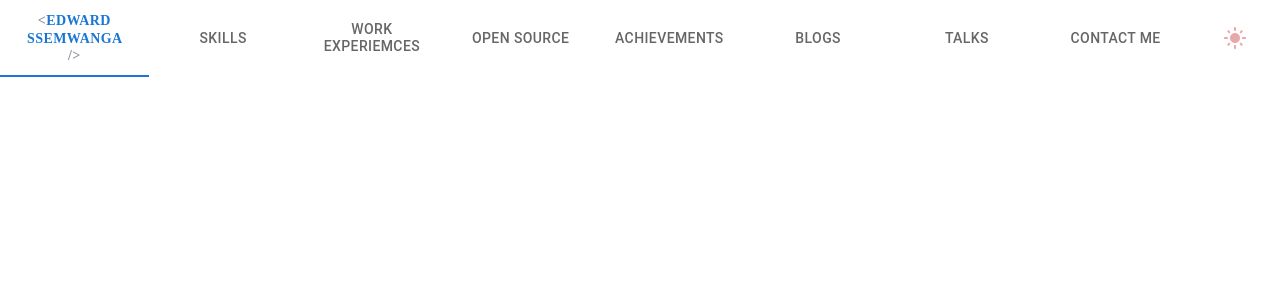
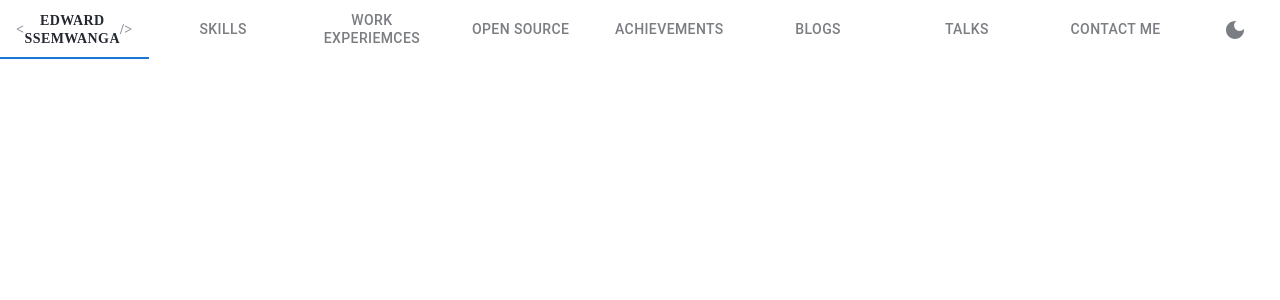
Before and after one commit to eddiesmag/personal_portfolio, a React (Create React App) app: page / in a window 1280 px wide. Shown: the top 300 px of the page. Built offline with nearby package versions, Linux system fonts and the light colour scheme; what react-easy-emoji would draw is missing.

Commit message:
refactor:refactor navigation

```diff
--- a/src/App.js
+++ b/src/App.js
@@ -1,5 +1,5 @@
-import './App.css';
 import Main from './containers/Main';
+// import './App.css';
 
 function App() {
   return (
--- /dev/null
+++ b/src/_globalColor.scss
@@ -0,0 +1,30 @@
+// dark background colors
+$darkBackground: rgb(35, 39, 47);
+$lightBackground: #FFF;
+
+// text opacity
+$text-opacity: 1;
+
+// text colors light theme
+$text-opacity: 1;
+$titleColor: rgb(35, 39, 47, $text-opacity);
+$textColor: rgb(35, 39, 47, $text-opacity);
+$subTitle: rgb(120, 131, 155, $text-opacity);
+$cardSubtitle: rgb(105, 120,155, $text-opacity);
+
+// text colors dark theme
+$textColorDark: #FFFFFF;
+
+// theme icon colors
+
+// button colors
+
+// light background colors
+
+// dark background colors
+
+// light theme box shadows
+
+// dark theme box colors
+
+// social media icons
--- a/src/components/ToggleSwitch/ToggleSwitch.js
+++ b/src/components/ToggleSwitch/ToggleSwitch.js
@@ -10,7 +10,7 @@ const ToggleSwitch = () => {
   const [themeMode, setThemeMode] = useState(isDark);
   return (
     <Tab
-      icon={themeMode ? <DarkMode /> : <LightMode />}
+      icon={themeMode ? <LightMode /> : <DarkMode />}
       aria-label="icon"
       disableRipple={true}
       focusRipple={false}
--- a/src/components/header/Header.js
+++ b/src/components/header/Header.js
@@ -1,12 +1,9 @@
 import { Tab, Tabs } from '@mui/material';
 import React, { useState, useContext } from 'react';
-import Headroom from 'react-headroom';
 import { introduction } from '../../portfolio';
 import ToggleSwitch from '../ToggleSwitch/ToggleSwitch';
 import StyleContext from '../../contexts/StyleContext';
-
 import './styles/Header.scss';
-
 const Header = () => {
   const { isDark } = useContext(StyleContext);
   const [value, setValue] = useState(0);
@@ -19,6 +16,9 @@ const Header = () => {
       value={value}
       onChange={handleChange}
       centered
+      textColor="inherit"
+      indicatorColor={isDark ? null : 'primary'}
+      ind
       variant="fullWidth"
     >
       <Tab
@@ -26,6 +26,7 @@ const Header = () => {
         label={
           <span href="/" className="title">
             <span className="grey-color">&lt;</span>
+            <span> </span>
             <span>{introduction.username}</span>
             <span className="grey-color">{' /'}</span>
             <span className="grey-color">&gt;</span>
--- a/src/components/header/styles/Header.scss
+++ b/src/components/header/styles/Header.scss
@@ -1,14 +1,14 @@
+@import "../../../globalColor";
 .menu {
-  background-color:#FFFFFF;
-  color: rgb(218, 112, 112) !important;
+  background-color: $lightBackground !important;
+  color: $textColor !important;
 }
+
 .dark-menu {
-  background-color: #23272F;
-  // color: #F6F7F9 !important;
+  background-color: $darkBackground !important;
+  color: $textColorDark !important;
 }
-.dark-menu .MuiTab-label{
-color: "red";
-}
+
 /*React-headroom*/
 .headroom-wrapper {
     max-height: 100px;
@@ -23,7 +23,10 @@ color: "red";
     font-weight: bold;
     font-variant-ligatures: no-common-ligatures;
     -webkit-font-variant-ligatures: no-common-ligatures;
-    padding: 0px 20px;
+    padding: auto;
+    display: flex;
+    text-align: center;
+    align-items: center;
   }
 
   .MuiTab-icon {
--- a/src/containers/Main.js
+++ b/src/containers/Main.js
@@ -2,13 +2,13 @@ import React, { useEffect, useState } from 'react';
 import { splashScreen } from '../portfolio';
 import SplashScreen from './splash-screen/splashScreen';
 import Header from '../components/header/Header';
-import './Main.scss';
 import { StyleProvider } from '../contexts/StyleContext';
 import { useLocalStorage } from '../hooks/useLocalStorage';
+import './Main.scss';
 
 const Main = () => {
   /**
-   * check user's mode preference
+   * check user's them mode preference
    * useMediaQuery('(prefers-color-scheme: dark)')
    */
   const prefersDarkMode = window.matchMedia('(prefers-color-scheme: dark)');
@@ -34,7 +34,7 @@ const Main = () => {
     setIsDark(!isDark);
   };
   return (
-    <div className={isDark ? 'dark-menu' : 'mode'}>
+    <div className={isDark ? 'dark-mode' : null}>
       <StyleProvider value={{ isDark: isDark, changeTheme: changeTheme }}>
         {isShowingSplashAnimation && splashScreen.anabled ? (
           <SplashScreen />
--- a/src/containers/Main.scss
+++ b/src/containers/Main.scss
@@ -1,9 +1,7 @@
-// .dark-mode{
-//     background-color: rgb(16, 30, 25);
-//     color: #fff;
-// }
+@import "../globalColor";
 
-// .menu{
-//     background-color: rgb(245, 245, 239);
-//     color: #000;
-// }
+.dark-mode{
+    background-color: $darkBackground;
+    color: #fff;
+    transition: '0.1s';
+}
--- a/src/containers/splash-screen/splashScreen.js
+++ b/src/containers/splash-screen/splashScreen.js
@@ -1,20 +1,22 @@
 import React, { useContext } from 'react';
 import DisplayLottie from '../../components/display-lottie/displayLottie';
 import { splashScreen, introduction } from '../../portfolio';
-import './splashScreen.css';
+import './splashScreen.scss';
 import StyleContext from '../../contexts/StyleContext';
 const SplashScreen = () => {
   const { isDark } = useContext(StyleContext);
   return (
-    <div
-      className={isDark ? 'dark splash-container' : 'light splash-container'}
-    >
+    <div className={isDark ? 'dark-mode splash-container' : 'splash-container'}>
       <div className="splash-animation-container">
         <DisplayLottie animationData={splashScreen.animation} />
       </div>
       <div className="splash-title-container">
         <span className="grey-color">&lt;</span>
-        <span className="splash-title">{`${introduction.username}`}</span>
+        <span
+          className={
+            isDark ? 'splash-title' : 'splash-title light-spalsh-title'
+          }
+        >{`${introduction.username}`}</span>
         <span className="grey-color">{` /`}</span>
         <span className="grey-color">&gt;</span>
       </div>
--- a/src/containers/splash-screen/splashScreen.css
+++ b/src/containers/splash-screen/splashScreen.scss
@@ -1,11 +1,5 @@
-.dark {
-  background-color: black;
-  color: #fff;
-}
-.light {
-  background-color: rgb(246, 240, 240);
-  color: rgb(15, 5, 5);
-}
+@import "../../globalColor";
+
 .splash-container {
   display: flex;
   flex-direction: column;
@@ -41,6 +35,10 @@
   padding: 20px 20px;
 }
 
+.light-spalsh-title{
+  color: $textColor;
+}
+
 .grey-color {
   color: #868e96;
 }
```
